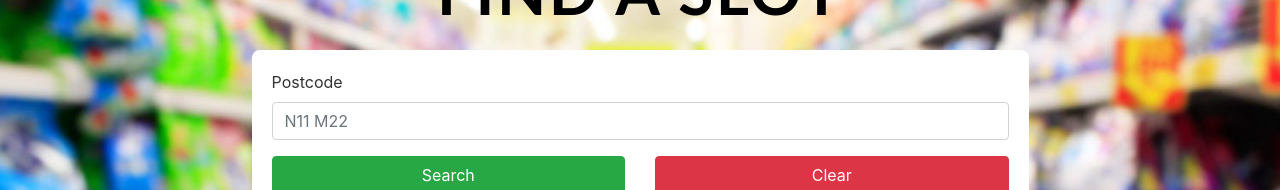
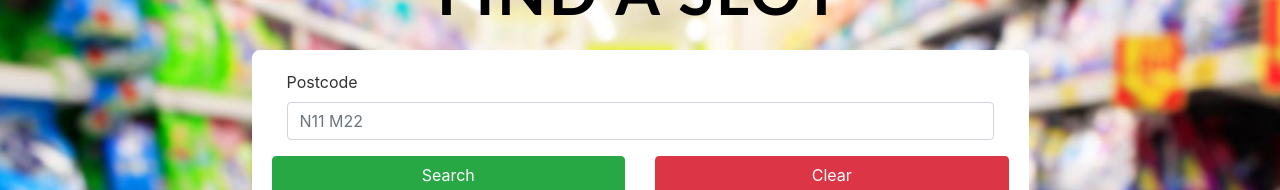
Before and after one commit to challengeAccepted-EUvsVirus/find-a-slot, a React (Create React App) app: page / in a window 1280 px wide. Shown: the part 147-337 px from the top of the page. Built offline with nearby package versions, Linux system fonts and the light colour scheme.

Commit message:
Form.Group

```diff
--- a/src/App.js
+++ b/src/App.js
@@ -78,7 +78,7 @@ class App extends Component {
         </div>
         <div className="content">
           <Form>
-            <Form.Group controlId="form.postal_code">
+            <Form.Group as={Col}>
               <Form.Label>Postcode</Form.Label>
               <Form.Control name="postal_code" placeholder="N11 M22" />
             </Form.Group>
```
